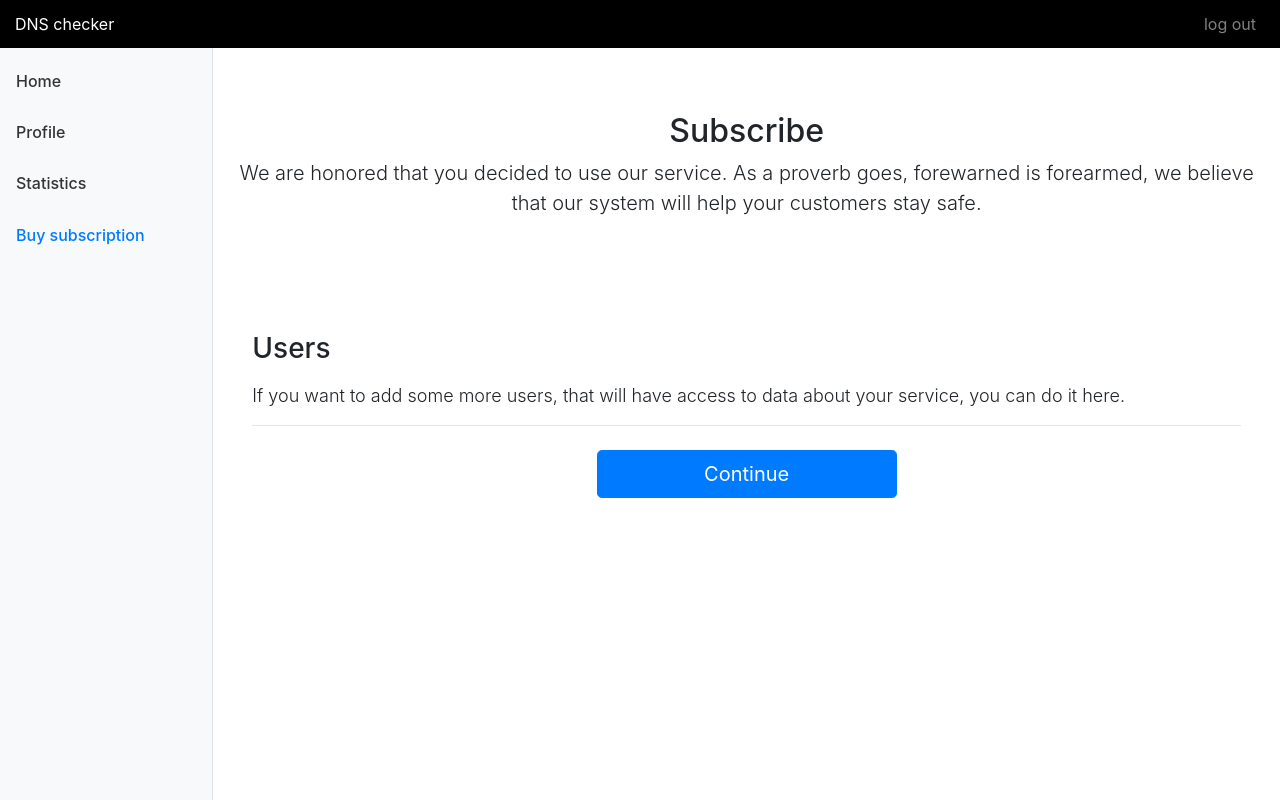
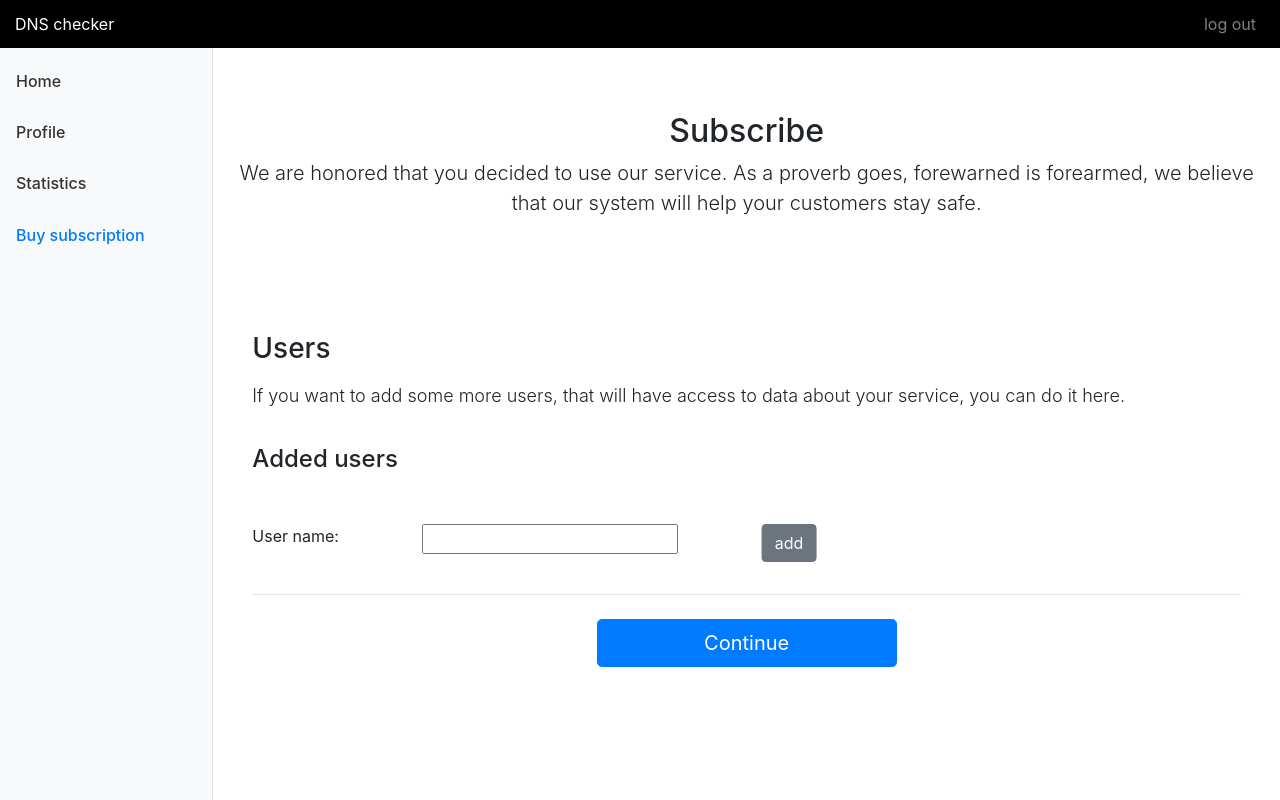
Before and after one commit to kamsza/io_django, a Django app: template templates/user_page/buy_subscription_form_4.html in a window 1280 px wide. Run offline with Django 3.2, Linux system fonts and the light colour scheme; the template is opened without the code that fills it, so the values that code supplies are empty, except form fields; tables that the repository leaves empty hold one stand-in row (values such as "Sample post"); form fields are guessed from the names that the template uses; some libraries are stand-ins or nearby versions.

Commit message:
form 4 (add users) done

```diff
--- a/templates/user_page/buy_subscription_form_4.html
+++ b/templates/user_page/buy_subscription_form_4.html
@@ -45,6 +45,27 @@
                  {# title #}
                 <h3 class="mb-3" style="padding-top: 50px">Users</h3>
                 <p class="lead" style="font-size: 18px">If you want to add some more users, that will have access to data about your service, you can do it here.</p>
+
+                {% if form.users_dict %}
+                    <h4 class="mb-3" style="padding-top: 20px">Added users</h4>
+                    <ul>
+                        {% for email, _ in form.users_dict.items %}
+                            <li style="font-family: monospace; font-size: 14px;">{{ email }}</li>
+                        {% endfor %}
+                    </ul>
+                {% endif %}
+
+                <div class="row" style="margin-top: 50px">
+                    <div class="col-md-2 mb-3">
+                        <label>User name:</label>
+                    </div>
+                    <div class="col-md-4 mb-3">
+                        {{ form.user_email }}
+                    </div>
+                    <div class="col-md-1 mb-3">
+                        <button class="btn btn-secondary  btn-block" name="add" type="submit">add</button>
+                    </div>
+                </div>
             {# button #}
             <hr class="mb-4">
             <button class="btn btn-primary btn-lg btn-block" name="continue" type="submit">Continue</button>
```
Also changed, not shown: user_side/forms.py (+10 -1 lines), user_side/views.py (+12 -3 lines).
